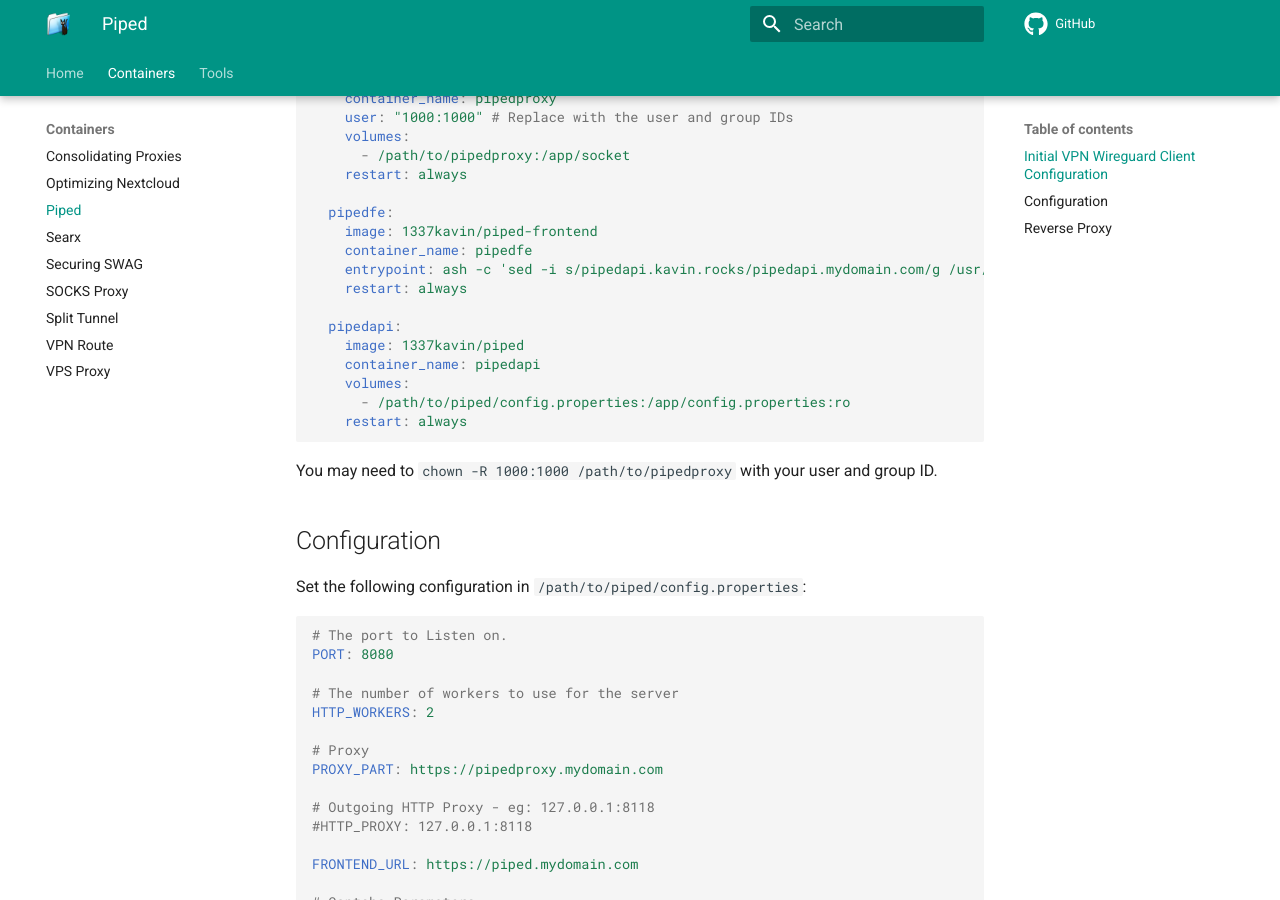
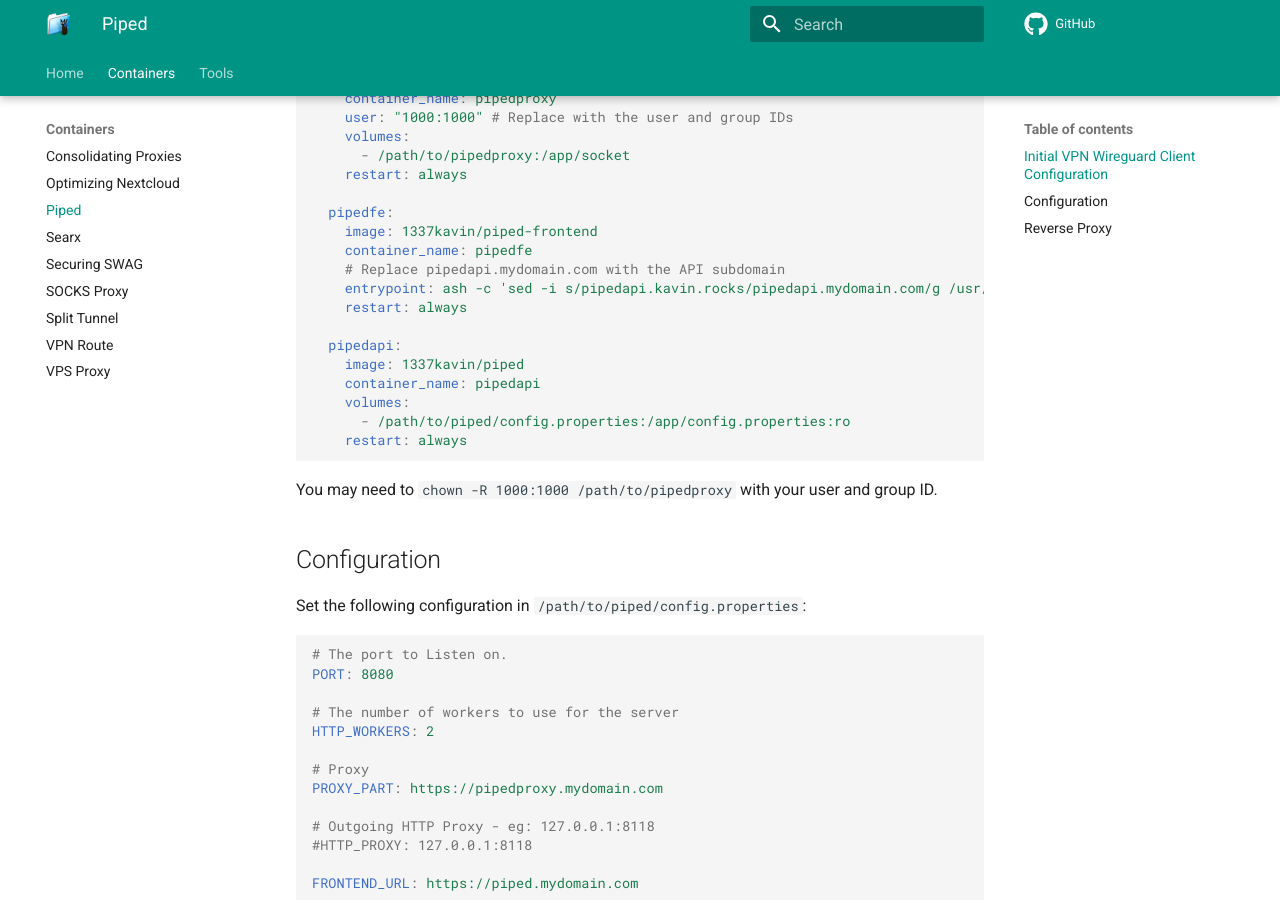
Before and after one commit to quietsy/advanced-configurations, an MkDocs documentation site: the page built from docs/piped.md, in a window 1280 px wide and 900 px high, scrolled down 555 px. Built offline with MkDocs 1.6.1 and Material for MkDocs 9.7.7, drawn with Linux system fonts in a browser that asks for light colours; comment, search, counter and statistics services are not loaded.

Commit message:
Improve comment

```diff
--- a/docs/piped.md
+++ b/docs/piped.md
@@ -29,7 +29,8 @@
   pipedfe:
     image: 1337kavin/piped-frontend
     container_name: pipedfe
-    entrypoint: ash -c 'sed -i s/pipedapi.kavin.rocks/pipedapi.mydomain.com/g /usr/share/nginx/html/js/* && /docker-entrypoint.sh && nginx -g "daemon off;"' # Replace pipedapi.mydomain.com with the API subdomain
+    # Replace pipedapi.mydomain.com with the API subdomain
+    entrypoint: ash -c 'sed -i s/pipedapi.kavin.rocks/pipedapi.mydomain.com/g /usr/share/nginx/html/js/* && /docker-entrypoint.sh && nginx -g "daemon off;"'
     restart: always
 
   pipedapi:
```
